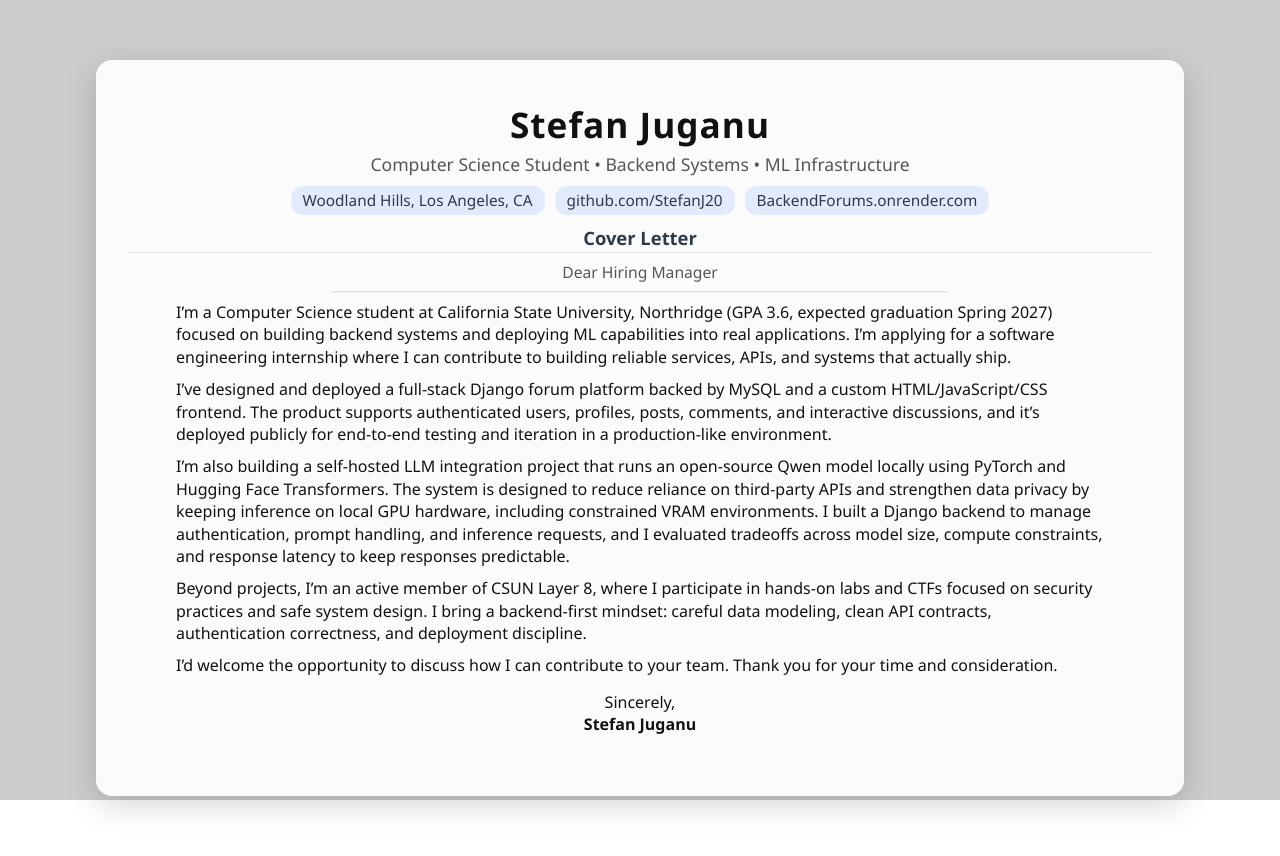
After one commit to StefanJ20/Resume, a Django app: page /letter/ in a window 1280 px wide. The commit adds this page. Run offline with Django 5.2, Linux system fonts and the light colour scheme.

Commit message:
Added Cover Letter URL

```diff
--- /dev/null
+++ b/Resume/polls/templates/letter.html
@@ -0,0 +1,246 @@
+<!DOCTYPE html>
+<html lang="en">
+<head>
+  <meta charset="UTF-8" />
+  <meta name="viewport" content="width=device-width, initial-scale=1.0"/>
+  <title>Cover Letter - Stefan J20</title>
+  <style>
+    @media print {
+      /* Paper */
+      @page {
+        size: Letter;          /* change to A4 if needed */
+        margin: 0.35in;
+      }
+
+      /* Reset screen-only layout that causes extra pages */
+      html, body {
+        margin: 0 !important;
+        padding: 0 !important;
+        width: 100%;
+        height: auto !important;
+      }
+      body {
+        min-height: auto !important;          /* undo min-height:100vh */
+        background: #cdcdcd !important;       /* gray page background */
+        -webkit-print-color-adjust: exact;
+                print-color-adjust: exact;
+        /* DO NOT use flex here; it can create an empty first page */
+      }
+
+      /* Hide the screen background layers on print */
+      body::before, .blur-bg { display: none !important; }
+
+      /* Recompute layout smaller so it fits one sheet */
+      html { zoom: 0.67; }                    /* tweak 0.90 → 0.88/0.86 if needed */
+
+      /* The resume "card" */
+      .resume-container {
+        width: 7.8in;                         /* 8.5 - (0.35*2) = 7.8in printable */
+        max-width: none !important;
+        margin: 0 auto !important;            /* center horizontally */
+        padding: 0.30in 0.30in;
+        box-shadow: none !important;
+        background: #fff !important;
+        break-before: avoid !important;       /* prevent blank first page */
+        page-break-before: avoid !important;
+      }
+
+      /* Tighter rhythm */
+      h1, h2, h3 { margin: 0 0 6px; line-height: 1.15; }
+      p, li      { margin: 0 0 4px; line-height: 1.22; }
+      .section   { margin: 8px 0; }
+
+      /* Avoid mid-element splits, but don’t force page 1 to be blank */
+      * { page-break-inside: avoid; break-inside: avoid; }
+    }
+
+    body::before {
+      content: "";
+      position: fixed;
+      top: 0; left: 0; right: 0; bottom: 0;
+      width: 100vw; height: 100vh;
+      background-color: #cdcdcd;
+      background-size: cover;
+      z-index: 0;
+    }
+
+    body {
+      margin: 0;
+      padding: 0;
+      min-height: 100vh;
+      filter: none;
+      position: relative;
+    }
+
+    .blur-bg {
+      position: fixed;
+      top: 0; left: 0; right: 0; bottom: 0;
+      width: 100vw; height: 100vh;
+      background: inherit;
+      filter: blur(8px) brightness(0.7);
+      z-index: 0;
+    }
+
+    .resume-container {
+      position: relative;
+      z-index: 1;
+      max-width: 80%;
+      max-height: auto;
+      margin: 60px auto;
+      background: rgba(255,255,255,0.92);
+      border-radius: 16px;
+      box-shadow: 0 8px 32px rgba(0,0,0,0.18);
+      padding: 40px 32px;
+      font-family: 'Segoe UI', Arial, sans-serif;
+      color: #111;
+    }
+
+    .resume-header {
+      text-align: center;
+      margin-bottom: 10px;
+    }
+    .resume-header h1 {
+      margin: 0;
+      font-size: 2.2em;
+      letter-spacing: 1px;
+    }
+    .resume-header p {
+      margin: 4px 0 0 0;
+      color: #555;
+      font-size: 1.1em;
+    }
+
+    .section {
+      margin-bottom: 20px;
+    }
+
+    .parWrapper {
+      position: relative;
+      padding-left: 0.5in;
+      padding-right: 0.5in;
+    }
+
+    .section-title {
+      font-weight: 600;
+      color: #2d3a4a;
+      margin-bottom: 8px;
+      font-size: 1.15em;
+      border-bottom: 1px solid #e0e0e0;
+      padding-bottom: 2px;
+      display: flex;
+      justify-content: center;
+      text-align: center;
+    }
+
+    .section p {
+      margin: 0 0 10px 0;
+      line-height: 1.4;
+    }
+
+    .meta-row {
+      display: flex;
+      flex-wrap: wrap;
+      justify-content: center;
+      gap: 10px;
+      margin-top: 10px;
+      color: #555;
+      font-size: 0.98em;
+    }
+    .meta-pill {
+      background: #e3eafc;
+      color: #2d3a4a;
+      border-radius: 12px;
+      padding: 4px 12px;
+      font-size: 0.98em;
+      display: inline-block;
+    }
+
+    .letter-head {
+      align-items: baseline;
+      gap: 16px;
+      position: relative;
+      display: flex;
+      justify-content: center;
+      text-align: center;
+    }
+    .letter-date {
+      color: #888;
+      font-size: 0.95em;
+      white-space: nowrap;
+    }
+    .to-line {
+      color: #555;
+      font-size: 0.98em;
+    }
+
+    .closing {
+      margin-top: 14px;
+    }
+
+    a { color: #2d3a4a; text-decoration: none; }
+    a:hover { text-decoration: underline; }
+  </style>
+</head>
+
+<body style="display: flex; justify-content: center; align-items: center;">
+  <div class="blur-bg"></div>
+
+  <div class="resume-container">
+    <div class="resume-header">
+      <h1>Stefan Juganu</h1>
+      <p>Computer Science Student • Backend Systems • ML Infrastructure</p>
+
+      <div class="meta-row">
+        <span class="meta-pill">Woodland Hills, Los Angeles, CA</span>
+        <span class="meta-pill"><a href="https://github.com/StefanJ20" target="_blank" rel="noopener noreferrer">github.com/StefanJ20</a></span>
+        <span class="meta-pill"><a href="https://BackendForums.onrender.com" target="_blank" rel="noopener noreferrer">BackendForums.onrender.com</a></span>
+      </div>
+    </div>
+
+    <div class="section">
+      <div class="section-title">Cover Letter</div>
+      <div class="letter-head">
+        <div class="to-line">
+          Dear Hiring Manager
+        </div>
+      </div>
+      <hr style="opacity: 0.35; width: 60%;">
+      <div class="parWrapper">
+        <p class="paragraphs">
+          I’m a Computer Science student at California State University, Northridge (GPA 3.6, expected graduation Spring 2027)
+          focused on building backend systems and deploying ML capabilities into real applications. I’m applying for a software
+          engineering internship where I can contribute to building reliable services, APIs, and systems that actually ship.
+        </p>
+
+        <p class="paragraphs">
+          I’ve designed and deployed a full-stack Django forum platform backed by MySQL and a custom HTML/JavaScript/CSS frontend.
+          The product supports authenticated users, profiles, posts, comments, and interactive discussions, and it’s deployed publicly
+          for end-to-end testing and iteration in a production-like environment.
+        </p>
+
+        <p class="paragraphs">
+          I’m also building a self-hosted LLM integration project that runs an open-source Qwen model locally using PyTorch and Hugging Face
+          Transformers. The system is designed to reduce reliance on third-party APIs and strengthen data privacy by keeping inference on local
+          GPU hardware, including constrained VRAM environments. I built a Django backend to manage authentication, prompt handling, and inference
+          requests, and I evaluated tradeoffs across model size, compute constraints, and response latency to keep responses predictable.
+        </p>
+
+        <p class="paragraphs">
+          Beyond projects, I’m an active member of CSUN Layer 8, where I participate in hands-on labs and CTFs focused on security practices and
+          safe system design. I bring a backend-first mindset: careful data modeling, clean API contracts, authentication correctness, and deployment
+          discipline.
+        </p>
+
+        <p class="paragraphs">
+          I’d welcome the opportunity to discuss how I can contribute to your team. Thank you for your time and consideration.
+        </p>
+      </div>
+
+      <div class="closing">
+        <p style="margin:0; position: relative; display: flex; justify-content: center; text-align: center;">Sincerely,</p>
+        <p style="margin:0; position: relative; display: flex; justify-content: center; text-align: center;"><strong>Stefan Juganu</strong></p>
+      </div>
+    </div>
+  </div>
+</body>
+</html>
--- a/Resume/polls/urls.py
+++ b/Resume/polls/urls.py
@@ -3,4 +3,5 @@ from . import views  # type: ignore
 
 urlpatterns = [
     path("", views.index, name="index"),
+    path("letter/", views.letter, name="letter"),
 ]
--- a/Resume/polls/views.py
+++ b/Resume/polls/views.py
@@ -3,4 +3,7 @@ from django.shortcuts import render
 def index(request):
     return render(request, "index.html")
 
+def letter(request):
+    return render(request, "letter.html")
+
 # Create your views here.
```
Also changed, not shown: Resume/polls/templates/index.html (+41 -34 lines).
